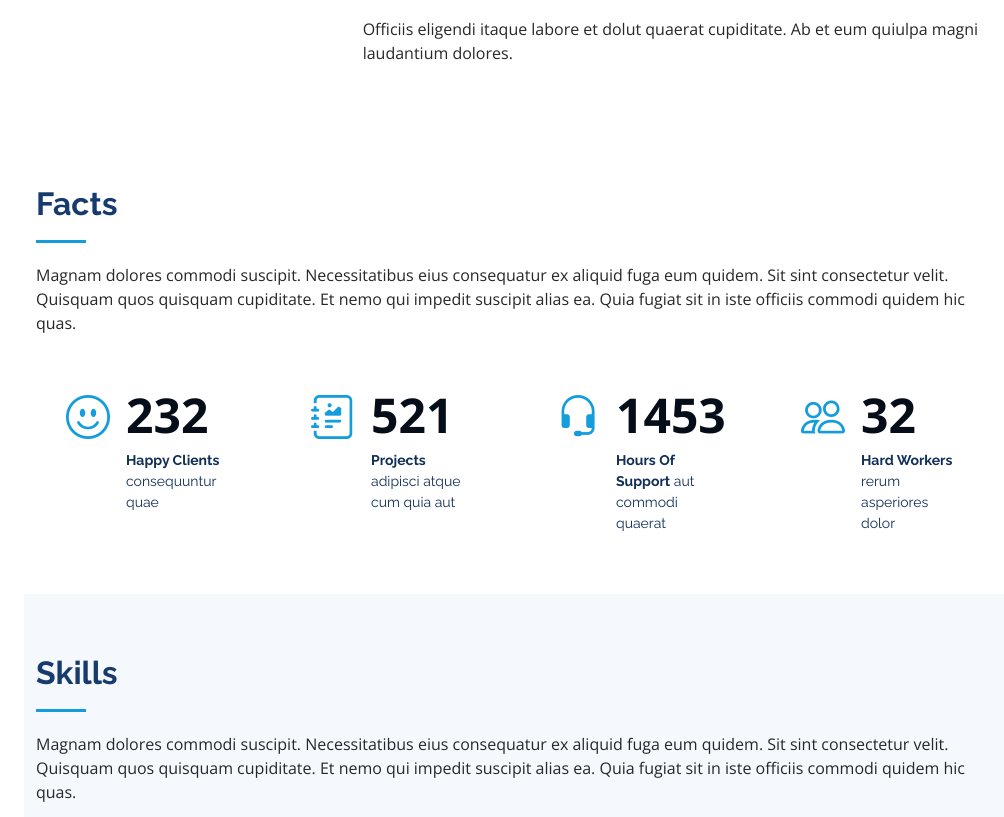
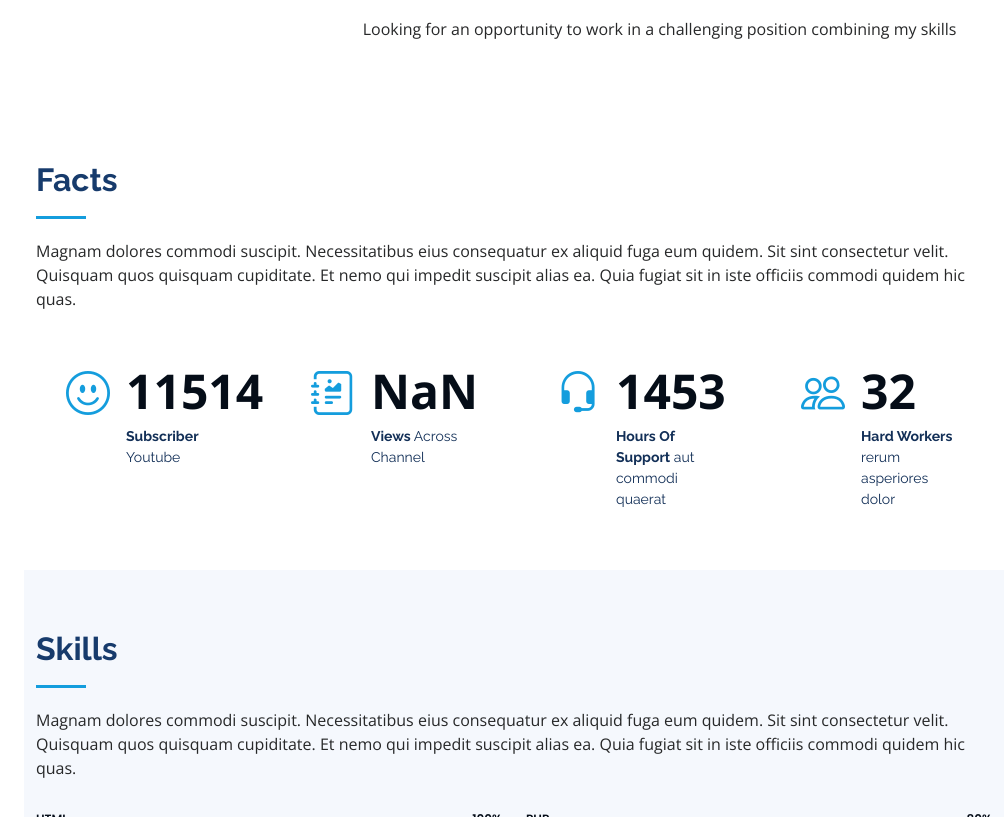
Before and after one commit to 0xRohanisop/Rohanisop.github.io, a plain HTML site: page index.html in a window 1280 px wide. Shown: the part 1351-2168 px from the top of the page, without its empty margins (276-1280 px from the left). Drawn offline with nearby package versions, Linux system fonts and the light colour scheme.

Commit message:
facts change

```diff
--- a/index.html
+++ b/index.html
@@ -117,7 +117,7 @@
               </div>
             </div>
             <p>
-              Officiis eligendi itaque labore et dolut quaerat cupiditate. Ab et eum quiulpa magni laudantium dolores.
+              Looking for an opportunity to work in a challenging position combining my skills
             </p>
           </div>
         </div>
@@ -139,16 +139,16 @@
           <div class="col-lg-3 col-md-6 d-md-flex align-items-md-stretch" data-aos="fade-up">
             <div class="count-box">
               <i class="bi bi-emoji-smile"></i>
-              <span data-purecounter-start="0" data-purecounter-end="232" data-purecounter-duration="1" class="purecounter"></span>
-              <p><strong>Happy Clients</strong> consequuntur quae</p>
+              <span data-purecounter-start="0" data-purecounter-end="11514" data-purecounter-duration="1" class="purecounter"></span>
+              <p><strong>Subscriber</strong> Youtube</p>
             </div>
           </div>
 
           <div class="col-lg-3 col-md-6 d-md-flex align-items-md-stretch" data-aos="fade-up" data-aos-delay="100">
             <div class="count-box">
               <i class="bi bi-journal-richtext"></i>
-              <span data-purecounter-start="0" data-purecounter-end="521" data-purecounter-duration="1" class="purecounter"></span>
-              <p><strong>Projects</strong> adipisci atque cum quia aut</p>
+              <span data-purecounter-start="0" data-purecounter-end="337,970" data-purecounter-duration="1" class="purecounter"></span>
+              <p><strong>Views</strong> Across Channel</p>
             </div>
           </div>
 
```
